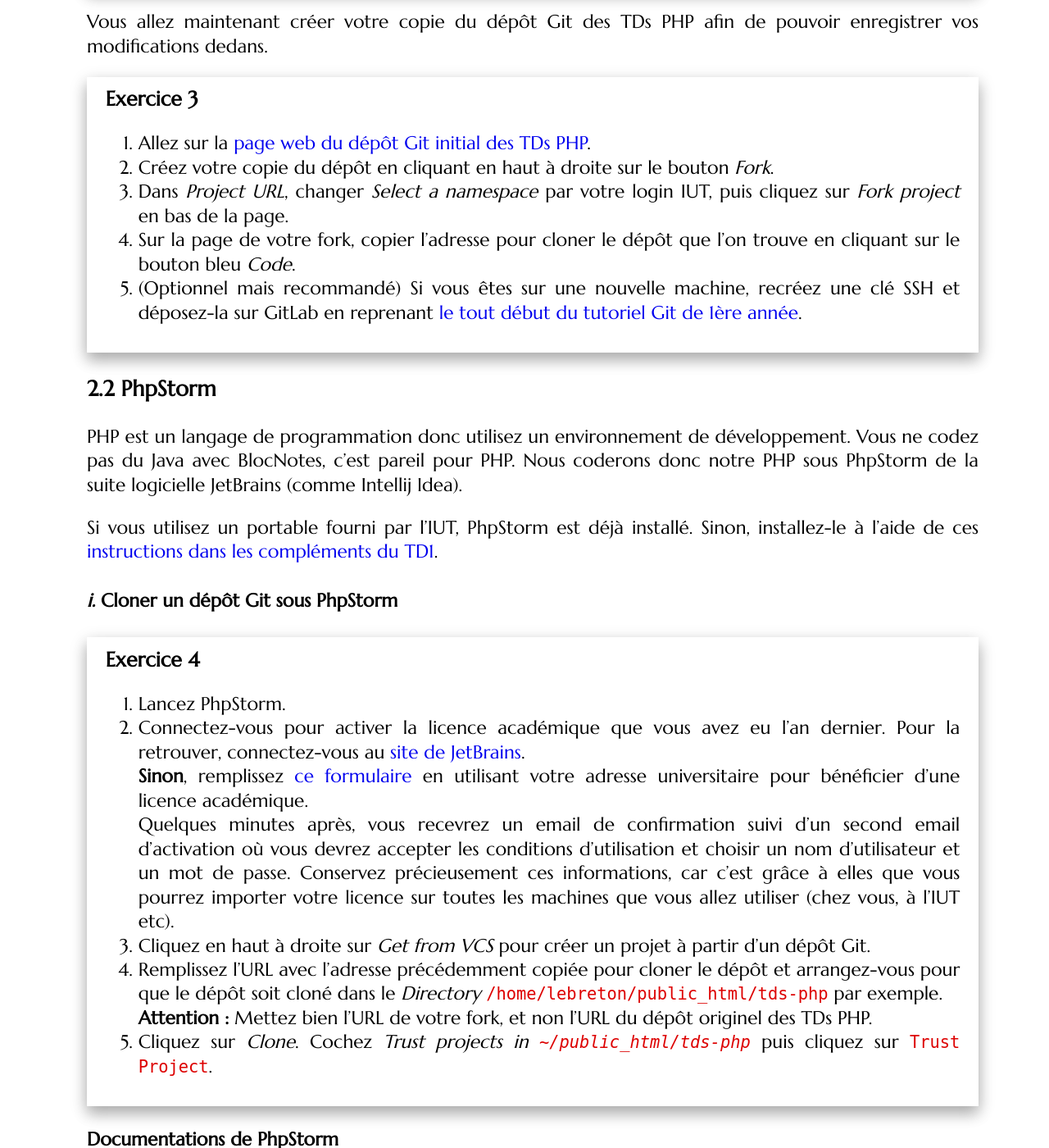
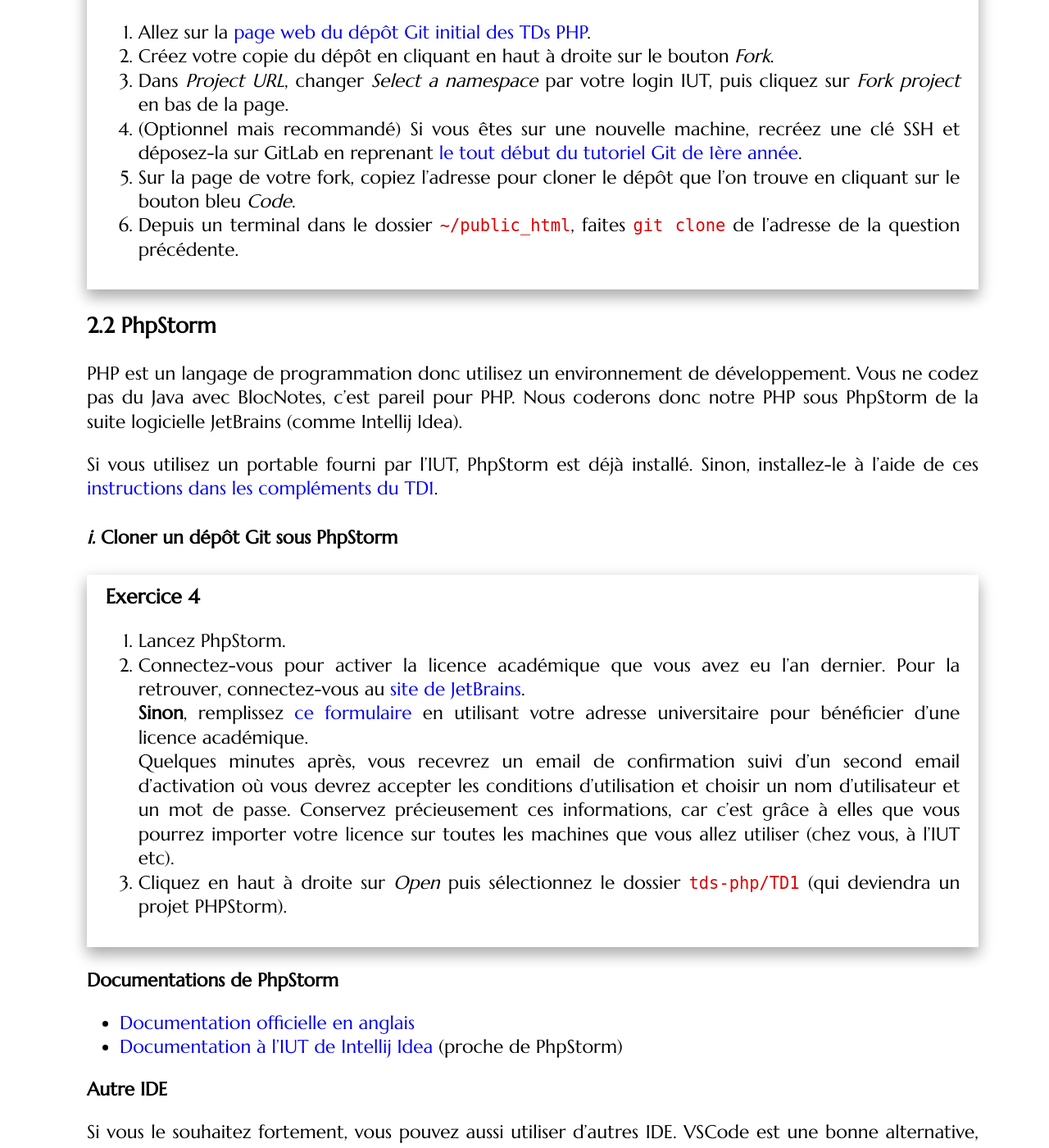
Before and after one commit to romainlebreton/R3.01-DeveloppementWeb, a Jekyll site: the page built from tutorials/tutorial1.md, in a window 1280 px wide and 1400 px high, scrolled down 1502 px. Shown: the whole window at 82% size. Built offline with Jekyll 4.4.1, drawn with Linux system fonts in a browser that asks for light colours; some web fonts are replaced; some of the changed text lies outside the part shown.

Commit message:
Projet PHPStorm que pour les dossiers TD1, TD2... et pas tds-php

````diff
--- a/tutorials/tutorial1.md
+++ b/tutorials/tutorial1.md
@@ -52,12 +52,14 @@ nous assurer que Git est bien configuré sur vos machines.
    git config --global user.email "votreemail@etu.umontpellier.fr"
    ```
 
-1. Pour nous simplifier la vie plus tard, veuillez exécuter la commande
+   <!--
+   1. Pour nous simplifier la vie plus tard, veuillez exécuter la commande
    suivante. Cela change l'éditeur de texte qu'ouvre Git par défaut.
 
    ```shell
    git config --global core.editor "gedit --new-window -w"
    ```
+   -->
 
 1.  Au cas où vous utilisez le protocole HTTPS pour vous connecter à un dépôt
     Git, vous aurez besoin d'exécuter d'abord la commande suivante pour que `git
@@ -80,11 +82,12 @@ enregistrer vos modifications dedans.
 1. Allez sur la [page web du dépôt Git initial des TDs PHP](https://gitlabinfo.iutmontp.univ-montp2.fr/Enseignants-Web/tds-php).
 2. Créez votre copie du dépôt en cliquant en haut à droite sur le bouton *Fork*.
 3. Dans *Project URL*, changer *Select a namespace* par votre login IUT, puis cliquez sur *Fork project* en bas de la page.
-4. Sur la page de votre fork, copier l'adresse pour cloner le dépôt que l'on trouve en cliquant sur le bouton bleu *Code*.
 4. (Optionnel mais recommandé) Si vous êtes sur une nouvelle machine, recréez
    une clé SSH et déposez-la sur GitLab en reprenant [le tout début du tutoriel
    Git de 1ère
    année](https://gitlabinfo.iutmontp.univ-montp2.fr/valicov/tutoGit1ereAnnee#cr%C3%A9ation-dun-compte-gitlab).
+4. Sur la page de votre fork, copiez l'adresse pour cloner le dépôt que l'on trouve en cliquant sur le bouton bleu *Code*.
+5. Depuis un terminal dans le dossier `~/public_html`, faites `git clone` de l'adresse de la question précédente.
 
 </div>
 
@@ -118,13 +121,7 @@ TD1]({{site.baseurl}}/assets/tut1-complement.html#installer-phpstorm-sur-sa-mach
    précieusement ces informations, car c'est grâce à elles que vous pourrez
    importer votre licence sur toutes les machines que vous allez utiliser (chez
    vous, à l'IUT etc).
-1. Cliquez en haut à droite sur *Get from VCS* pour créer un projet à partir d'un dépôt Git.
-2. Remplissez l'URL avec l'adresse précédemment copiée pour cloner le dépôt et
-   arrangez-vous pour que le dépôt soit cloné dans le *Directory*
-   `/home/lebreton/public_html/tds-php` par exemple.
-   **Attention :** Mettez bien l'URL de votre fork, et non l'URL du dépôt
-   originel des TDs PHP.
-3. Cliquez sur *Clone*. Cochez *Trust projects in `~/public_html/tds-php`* puis cliquez sur `Trust Project`.
+3. Cliquez en haut à droite sur *Open* puis sélectionnez le dossier `tds-php/TD1` (qui deviendra un projet PHPStorm).
 </div>
 
 **Documentations de PhpStorm**
````
Also changed, not shown: tutorials/tutorial2.md (+7 -2 lines).
